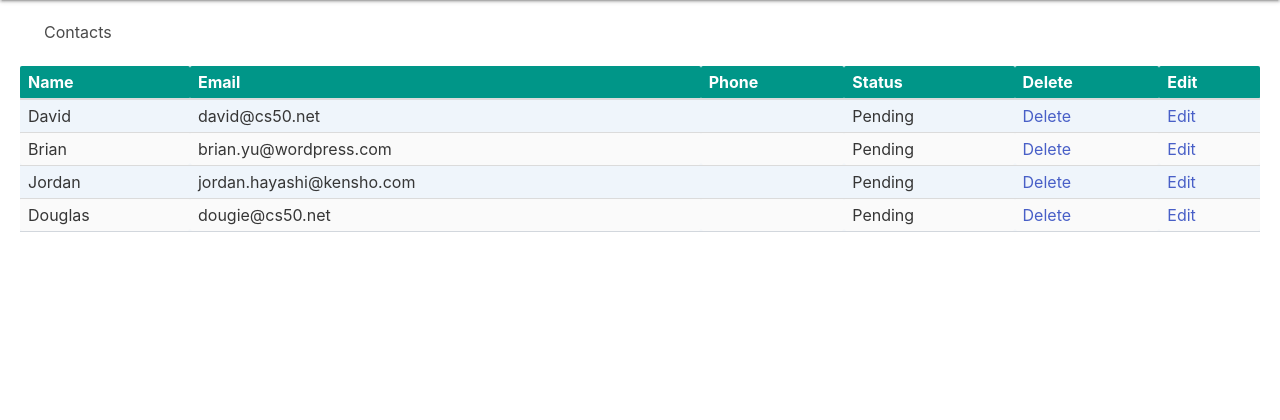
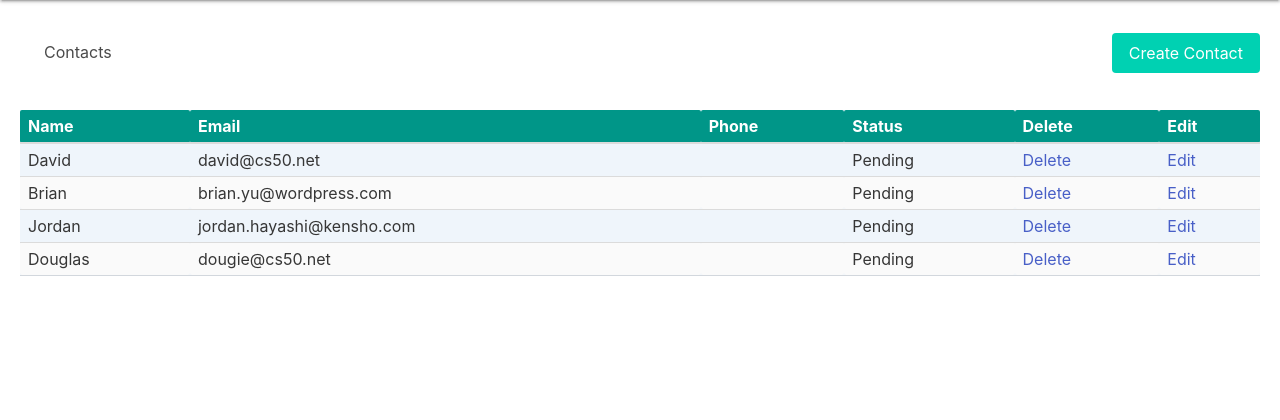
Before and after one commit to williammabotjaeng/voxbillium, a Flask app: page /contacts in a window 1280 px wide. Shown: the part 64-484 px from the top of the page. Run offline with Flask 3, Linux system fonts and the light colour scheme; a user stored in the database is signed in.

Commit message:
/ path/ create contact, contacts.html

```diff
--- a/templates/contacts.html
+++ b/templates/contacts.html
@@ -4,7 +4,14 @@
 {% block content %}
     {% if contacts %}
     <div style="margin: 20px">
-        <h1 class="m-5">Contacts</h1>
+        <div class="level">
+            <div class="level-left">
+                <h1 class="m-5">Contacts</h1>
+            </div>
+            <div class="level-right">
+                <a href="/" class="button is-primary">Create Contact</a>
+            </div>
+        </div>
         <table class="table is-hoverable table-color has-background-info-light is-striped is-narrow is-hoverable is-fullwidth">
             <thead>
                 <tr class="teal">
```
Also changed, not shown: instance/database.db.
